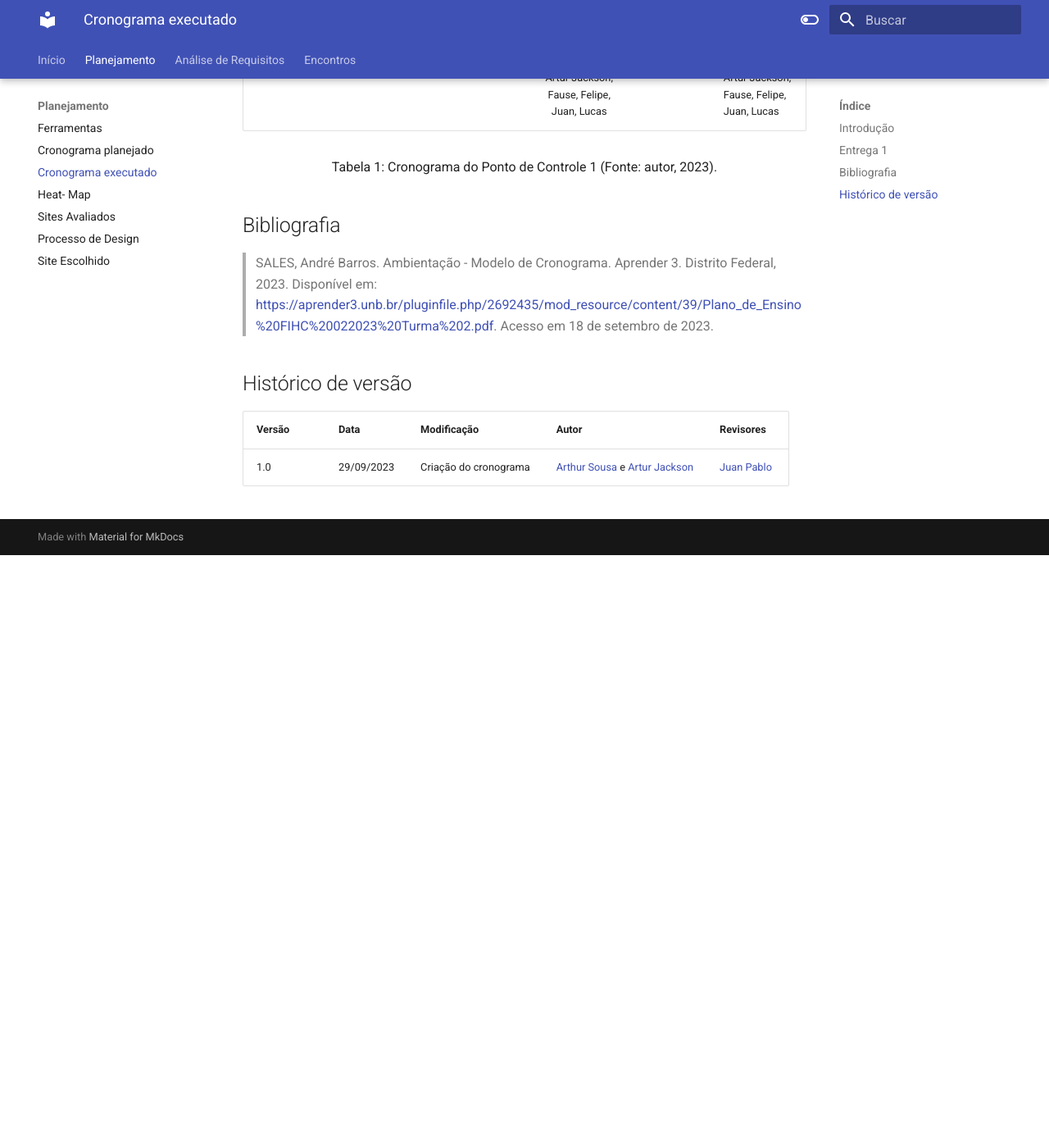
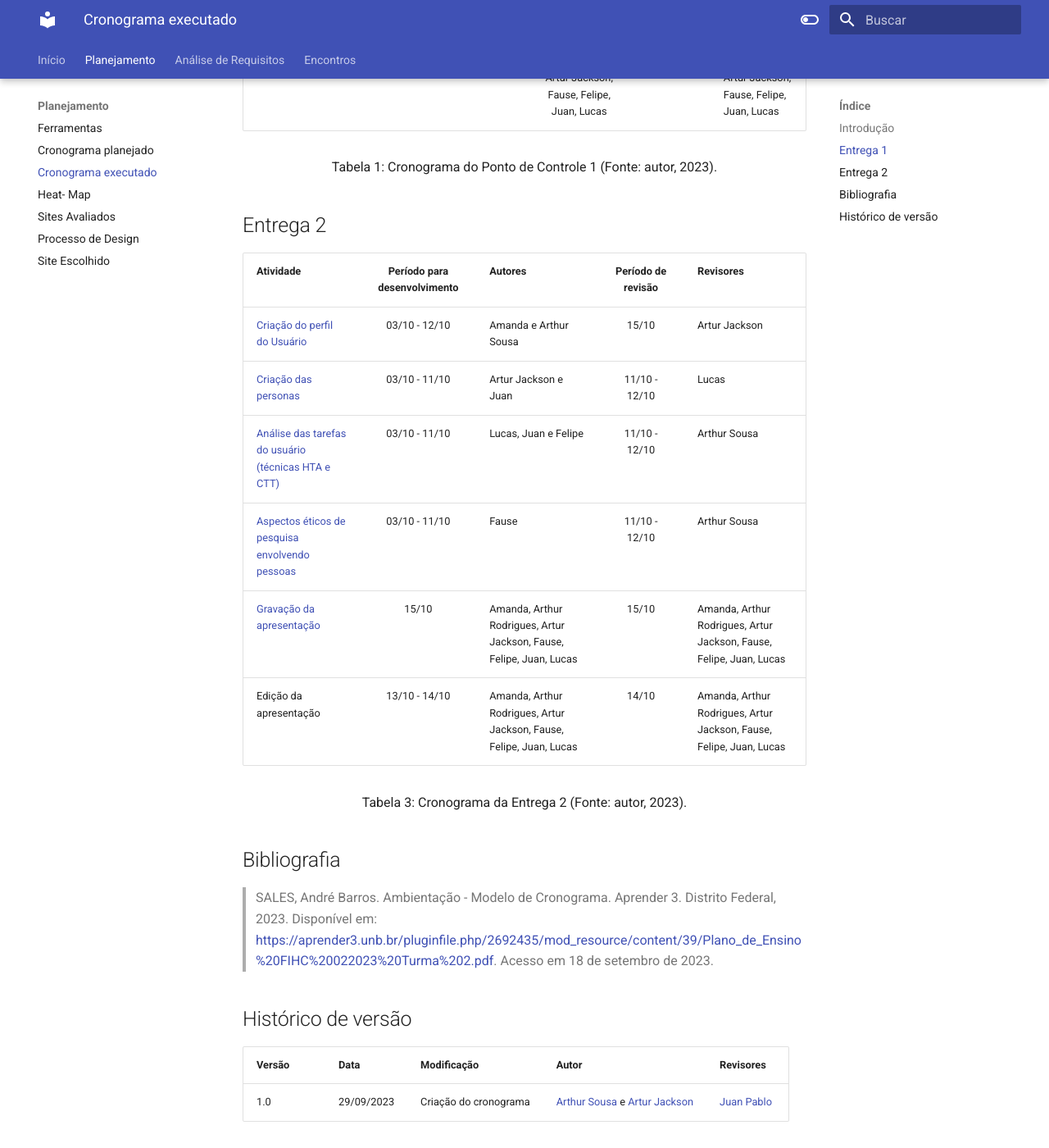
Before and after one commit to Interacao-Humano-Computador/2023.2--BRB-Mobilidade, an MkDocs documentation site: the page built from docs/planejamentoProj/cronograma_executado.md, in a window 1280 px wide and 1400 px high, scrolled down 1540 px. Shown: the whole window at 82% size. Built offline with MkDocs 1.6.1 and Material for MkDocs 9.7.7, drawn with Linux system fonts in a browser that asks for light colours; before the commit the page ends 2217 px from its top, so only the background shows below that.

Commit message:
cronogama_executado - adiciona Entrega 2

```diff
--- a/docs/planejamentoProj/cronograma_executado.md
+++ b/docs/planejamentoProj/cronograma_executado.md
@@ -14,13 +14,29 @@ As entregas do projeto realizadas até aqui estão detalhadas no cronograma da t
 | [Ferramentas](ferramentas.md) | 02/09 | 01/09 | Amanda, Arthur Rodrigues, Artur Jackson, Fause, Felipe, Juan, Lucas | 03/09 | Artur Jackson |
 | [Processos de Design](process_des.md) | 22/09 | 28/09 | Lucas e Fause | 23/09 | Lucas |
 | Criação do GitPage | 16/09 | 26/09 | Felipe | 17/09  | Arthur Sousa |
-| [Documentar Equipe](index.md) | 16/09 | 28/09 | Arthur Sousa, Amanda e Juan | 17/09 | Arthur Sousa |
+| [Documentar Equipe](../index.md) | 16/09 | 28/09 | Arthur Sousa, Amanda e Juan | 17/09 | Arthur Sousa |
 | [Cronograma](cronogramas.md) | 29/09 | 29/09 | Arthur Sousa e Artur Jackson | 29/09 | Juan |
 | [Gravação da apresentação](https://www.youtube.com/watch?v=rn-6kxlx5rc) | 01/10 | 01/10 | Amanda, Arthur Rodrigues, Artur Jackson, Fause, Felipe, Juan, Lucas | 01/10 | Amanda, Arthur Rodrigues, Artur Jackson, Fause, Felipe, Juan, Lucas |
 | Edição da apresentação | 01/10 | 01/10 | Amanda, Arthur Rodrigues, Artur Jackson, Fause, Felipe, Juan, Lucas | 29/09 - 01/10 | Amanda, Arthur Rodrigues, Artur Jackson, Fause, Felipe, Juan, Lucas |
 
 <div style="text-align: center">
     <p> Tabela 1: Cronograma do Ponto de Controle 1 (Fonte: autor, 2023).</p>
+</div>
+
+
+## Entrega 2
+
+| Atividade | Período para desenvolvimento | Autores| Período de revisão | Revisores |
+|-----------|:------------------:|---------|:-----------:|-----------|
+| [Criação do perfil do Usuário](../analiseRequisitos/perfil_do_usuario.md) | 03/10 - 12/10 | Amanda e Arthur Sousa | 15/10 | Artur Jackson |
+| [Criação das personas](../analiseRequisitos/personas.md) | 03/10 - 11/10 | Artur Jackson e Juan | 11/10 - 12/10 | Lucas |
+| [Análise das tarefas do usuário (técnicas HTA e CTT)](../analiseRequisitos/analise_tarefas/sobre_analise_tarefas.md) | 03/10 - 11/10 | Lucas, Juan e Felipe | 11/10 - 12/10 | Arthur Sousa |
+| [Aspectos éticos de pesquisa envolvendo pessoas](../analiseRequisitos/aspectos_eticos.md) | 03/10 - 11/10 | Fause | 11/10 - 12/10 | Arthur Sousa |
+| [Gravação da apresentação]() | 15/10 | Amanda, Arthur Rodrigues, Artur Jackson, Fause, Felipe, Juan, Lucas | 15/10 | Amanda, Arthur Rodrigues, Artur Jackson, Fause, Felipe, Juan, Lucas |
+| Edição da apresentação | 13/10 - 14/10 | Amanda, Arthur Rodrigues, Artur Jackson, Fause, Felipe, Juan, Lucas | 14/10 | Amanda, Arthur Rodrigues, Artur Jackson, Fause, Felipe, Juan, Lucas |
+
+<div style="text-align: center">
+    <p> Tabela 3: Cronograma da Entrega 2 (Fonte: autor, 2023).</p>
 </div>
 
 ## Bibliografia
```
